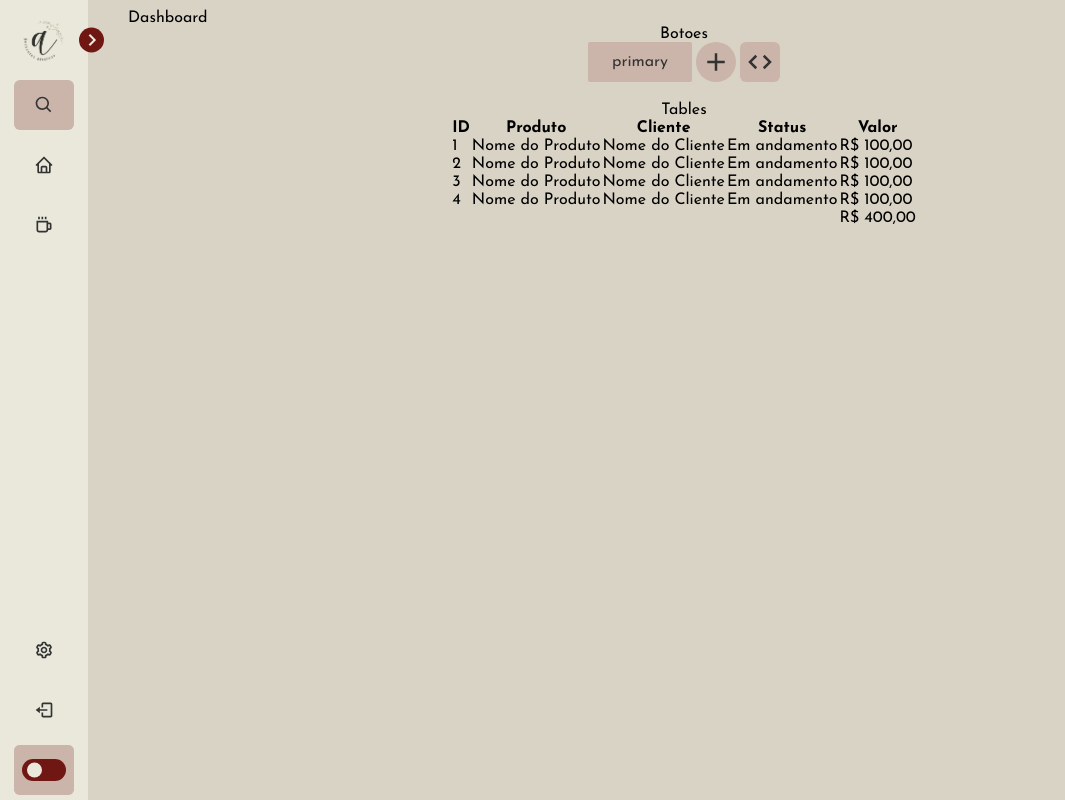
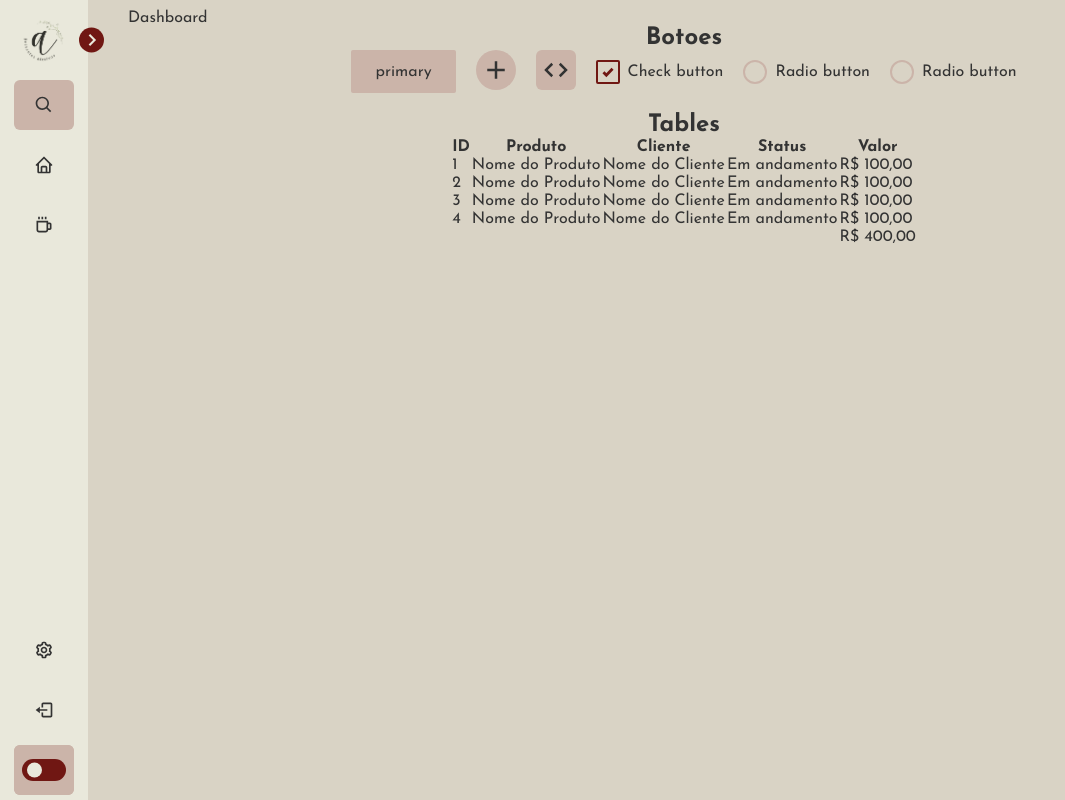
Before and after one commit to wevertonbruno/artesania, a React (Create React App) app: page / in a window 1280 px wide. Shown: the whole page, without its empty margins (0-1065 px from the left). Built offline with nearby package versions, Linux system fonts and the light colour scheme.

Commit message:
feat: Add checkbox and radio button

```diff
--- a/src/components/button/styled.ts
+++ b/src/components/button/styled.ts
@@ -19,7 +19,6 @@ const btn = css`
   border-width: 0;
   outline: none;
   border-radius: 2px;
-  margin: auto 2px;
   cursor: pointer;
 
   background-color: var(--btn-primary-color);
--- /dev/null
+++ b/src/components/checkbox/index.tsx
@@ -0,0 +1,24 @@
+import React, { useState } from "react";
+import * as Styled from "./styled";
+
+interface Props extends React.InputHTMLAttributes<HTMLInputElement> {
+  label?: string;
+  indeterminate?: boolean;
+}
+
+function Checkbox({ label, ...rest }: Props) {
+  return (
+    <Styled.Container>
+      <input type="checkbox" {...rest} />
+      <div>
+        <svg className="mcui-check" viewBox="-2 -2 35 35" aria-hidden="true">
+          <title>checkmark-circle</title>
+          <polyline points="7.57 15.87 12.62 21.07 23.43 9.93" />
+        </svg>
+      </div>
+      <div>{label}</div>
+    </Styled.Container>
+  );
+}
+
+export default Checkbox;
--- /dev/null
+++ b/src/components/checkbox/styled.ts
@@ -0,0 +1,135 @@
+import styled from "styled-components";
+
+export const Container = styled.label`
+  display: flex;
+  align-items: center;
+  user-select: none;
+  padding: 0.6em 0;
+  box-sizing: border-box;
+
+  input[type="checkbox"],
+  input[type="radio"] {
+    position: absolute !important;
+    height: 1px;
+    width: 1px;
+    overflow: hidden;
+    clip: rect(1px, 1px, 1px, 1px);
+  }
+
+  input[type="checkbox"] + div,
+  input[type="radio"] + div {
+    border: 2px solid var(--primary-color-light);
+    height: 1.5em;
+    width: 1.5em;
+    box-sizing: border-box;
+    border-radius: 2px;
+    position: relative;
+  }
+
+  input[type="checkbox"] ~ div:last-child,
+  input[type="radio"] ~ div:last-child {
+    padding-left: 0.5em;
+  }
+
+  input[type="radio"] + div {
+    border-radius: 50%;
+
+    &::after {
+      content: "";
+      position: absolute;
+      left: 25%;
+      top: 25%;
+      width: 50%;
+      height: 50%;
+      border-radius: 50%;
+      transform: scale(0.5);
+      opacity: 0;
+      background: none;
+      transition: var(--tran-bezier);
+    }
+  }
+
+  input[type="checkbox"]:focus + div,
+  input[type="radio"]:focus + div,
+  input[type="checkbox"]:active + div,
+  input[type="radio"]:active + div {
+    outline: 2px dashed var(--primary-color-light);
+    outline-offset: 2px;
+  }
+
+  input[type="checkbox"]:checked + div {
+    border-color: var(--primary-color);
+    transition: border-color 107ms cubic-bezier(0.65, 0.25, 0.56, 0.96);
+
+    .mcui-check {
+      opacity: 1;
+      transition: opacity 107ms cubic-bezier(0.65, 0.25, 0.56, 0.96);
+
+      polyline {
+        animation: dash_check 107ms cubic-bezier(0.65, 0.25, 0.56, 0.96)
+          forwards;
+      }
+    }
+  }
+
+  input[type="radio"]:checked + div {
+    border-color: var(--primary-color);
+
+    &::after {
+      opacity: 1;
+      transform: scale(1);
+    }
+  }
+
+  input[type="checkbox"]:indeterminate + div::after {
+    content: "";
+    height: 4px;
+    width: 60%;
+    left: 20%;
+    top: calc(50% - 2px);
+    position: absolute;
+    background: var(--primary-color-light);
+    border-radius: 1px;
+  }
+
+  input[type="checkbox"]:disabled ~ div,
+  input[type="radio"]:disabled ~ div {
+    color: var(--primary-color-light);
+    cursor: not-allowed;
+  }
+
+  input[type="checkbox"]:enabled ~ div,
+  input[type="radio"]:enabled ~ div {
+    cursor: default;
+  }
+
+  .mcui-check {
+    height: 100%;
+    width: 100%;
+    transform: scale(1);
+    color: var(--primary-color);
+    opacity: 0;
+
+    polyline {
+      fill: none;
+      transform-origin: 50% 50%;
+      stroke-width: 5px;
+      stroke-dasharray: 22.771367900227325;
+      stroke: currentcolor;
+    }
+  }
+
+  @supports (display: grid) {
+    .mcui-check {
+      polyline {
+        stroke-dashoffset: 22.771367900227325;
+      }
+    }
+  }
+
+  @keyframes dash_check {
+    to {
+      stroke-dashoffset: 0;
+    }
+  }
+`;
--- /dev/null
+++ b/src/components/radio/index.tsx
@@ -0,0 +1,18 @@
+import React, { useState } from "react";
+import * as Styled from "./styled";
+
+interface Props extends React.InputHTMLAttributes<HTMLInputElement> {
+  label?: string;
+}
+
+function Radio({ label, ...rest }: Props) {
+  return (
+    <Styled.Container>
+      <input type="radio" {...rest} />
+      <div></div>
+      <div>{label}</div>
+    </Styled.Container>
+  );
+}
+
+export default Radio;
--- /dev/null
+++ b/src/components/radio/styled.ts
@@ -0,0 +1,135 @@
+import styled from "styled-components";
+
+export const Container = styled.label`
+  display: flex;
+  align-items: center;
+  user-select: none;
+  padding: 0.6em 0;
+  box-sizing: border-box;
+
+  input[type="checkbox"],
+  input[type="radio"] {
+    position: absolute !important;
+    height: 1px;
+    width: 1px;
+    overflow: hidden;
+    clip: rect(1px, 1px, 1px, 1px);
+  }
+
+  input[type="checkbox"] + div,
+  input[type="radio"] + div {
+    border: 2px solid var(--primary-color-light);
+    height: 1.5em;
+    width: 1.5em;
+    box-sizing: border-box;
+    border-radius: 2px;
+    position: relative;
+  }
+
+  input[type="checkbox"] ~ div:last-child,
+  input[type="radio"] ~ div:last-child {
+    padding-left: 0.5em;
+  }
+
+  input[type="radio"] + div {
+    border-radius: 50%;
+
+    &::after {
+      content: "";
+      position: absolute;
+      left: 25%;
+      top: 25%;
+      width: 50%;
+      height: 50%;
+      border-radius: 50%;
+      transform: scale(0.5);
+      opacity: 0;
+      background: var(--primary-color);
+      transition: var(--tran-bezier);
+    }
+  }
+
+  input[type="checkbox"]:focus + div,
+  input[type="radio"]:focus + div,
+  input[type="checkbox"]:active + div,
+  input[type="radio"]:active + div {
+    outline: 2px dashed var(--primary-color-light);
+    outline-offset: 2px;
+  }
+
+  input[type="checkbox"]:checked + div {
+    border-color: var(--primary-color);
+    transition: border-color 107ms cubic-bezier(0.65, 0.25, 0.56, 0.96);
+
+    .mcui-check {
+      opacity: 1;
+      transition: opacity 107ms cubic-bezier(0.65, 0.25, 0.56, 0.96);
+
+      polyline {
+        animation: dash_check 107ms cubic-bezier(0.65, 0.25, 0.56, 0.96)
+          forwards;
+      }
+    }
+  }
+
+  input[type="radio"]:checked + div {
+    border-color: var(--primary-color);
+
+    &::after {
+      opacity: 1;
+      transform: scale(1);
+    }
+  }
+
+  input[type="checkbox"]:indeterminate + div::after {
+    content: "";
+    height: 4px;
+    width: 60%;
+    left: 20%;
+    top: calc(50% - 2px);
+    position: absolute;
+    background: var(--primary-color-light);
+    border-radius: 1px;
+  }
+
+  input[type="checkbox"]:disabled ~ div,
+  input[type="radio"]:disabled ~ div {
+    color: var(--primary-color-light);
+    cursor: not-allowed;
+  }
+
+  input[type="checkbox"]:enabled ~ div,
+  input[type="radio"]:enabled ~ div {
+    cursor: default;
+  }
+
+  .mcui-check {
+    height: 100%;
+    width: 100%;
+    transform: scale(1);
+    color: var(--primary-color);
+    opacity: 0;
+
+    polyline {
+      fill: none;
+      transform-origin: 50% 50%;
+      stroke-width: 5px;
+      stroke-dasharray: 22.771367900227325;
+      stroke: currentcolor;
+    }
+  }
+
+  @supports (display: grid) {
+    .mcui-check {
+      polyline {
+        stroke-dashoffset: 22.771367900227325;
+      }
+    }
+  }
+
+  @keyframes dash_check {
+    to {
+      stroke-dashoffset: 0;
+    }
+  }
+`;
--- a/src/globalstyle.ts
+++ b/src/globalstyle.ts
@@ -17,6 +17,7 @@ export default createGlobalStyle`
         --tran-03: all 0.3s ease;
         --tran-04: all 0.4s ease;
         --tran-05: all 0.5s ease;
+        --bezier: cubic-bezier(0.65, 0.25, 0.56, 0.96);
     }
 
     body.dark-mode {
@@ -38,6 +39,6 @@ export default createGlobalStyle`
     body {
         height: 100vh;
         background: var(--body-color);
+        color: var(--text-color);
     }
-
 `;
--- a/src/pages/home/index.tsx
+++ b/src/pages/home/index.tsx
@@ -1,13 +1,18 @@
-import React, { useContext } from "react";
+import React, { useContext, useState } from "react";
 import * as Styled from "./styled";
 import Btn from "../../components/button";
 import { SidebarContext } from "../../context/SidebarContext";
 import MainSection from "../../components/mainsection";
-import { BiCode } from "react-icons/bi";
 import Table from "../../components/table";
+import Checkbox from "../../components/checkbox";
+import Radio from "../../components/radio";
 
 function Home() {
-  const { isOpen } = useContext(SidebarContext);
+  const [ck, setCk] = useState(true);
+  const onChange = (e: React.ChangeEvent<HTMLInputElement>) => {
+    setCk(!ck);
+    console.log(ck);
+  };
 
   return (
     <MainSection>
@@ -19,11 +24,27 @@ function Home() {
           alignItems: "center",
         }}
       >
-        <span>Botoes</span>
-        <div style={{ display: "flex", justifyContent: "space-between" }}>
+        <h1>Botoes</h1>
+        <div
+          style={{
+            display: "flex",
+            justifyContent: "center",
+            gap: 20,
+            width: "100%",
+          }}
+        >
           <Btn.Button text="primary" />
           <Btn.PlusButton size={40} padding={5} />
           <Btn.IconButton size={40} padding={5} radius="6px" icon="code" />
+          <Checkbox
+            label="Check button"
+            onChange={onChange}
+            name="check"
+            checked={ck}
+          />
+
+          <Radio label="Radio button" name="check" />
+          <Radio label="Radio button" name="check" />
         </div>
       </div>
 
@@ -35,7 +56,7 @@ function Home() {
           marginTop: 20,
         }}
       >
-        <span>Tables</span>
+        <h1>Tables</h1>
         <Table />
       </div>
     </MainSection>
```
